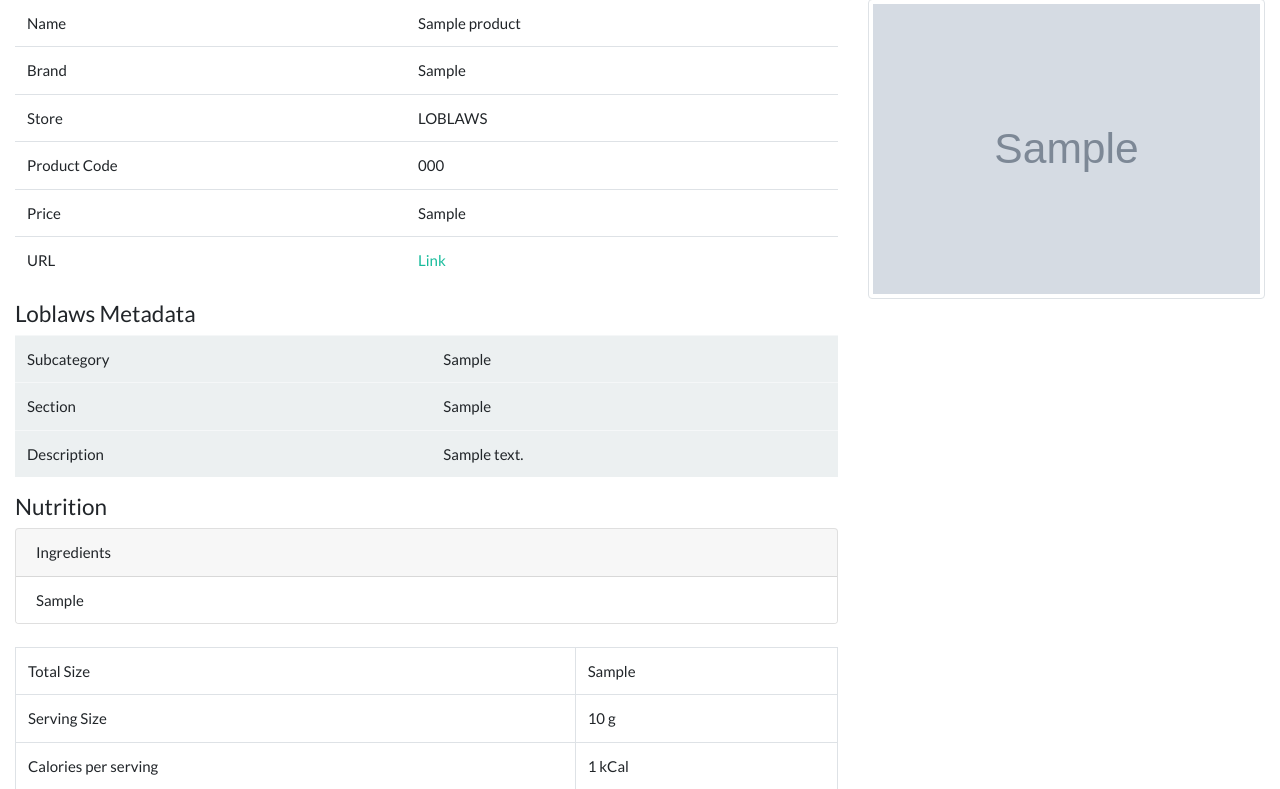
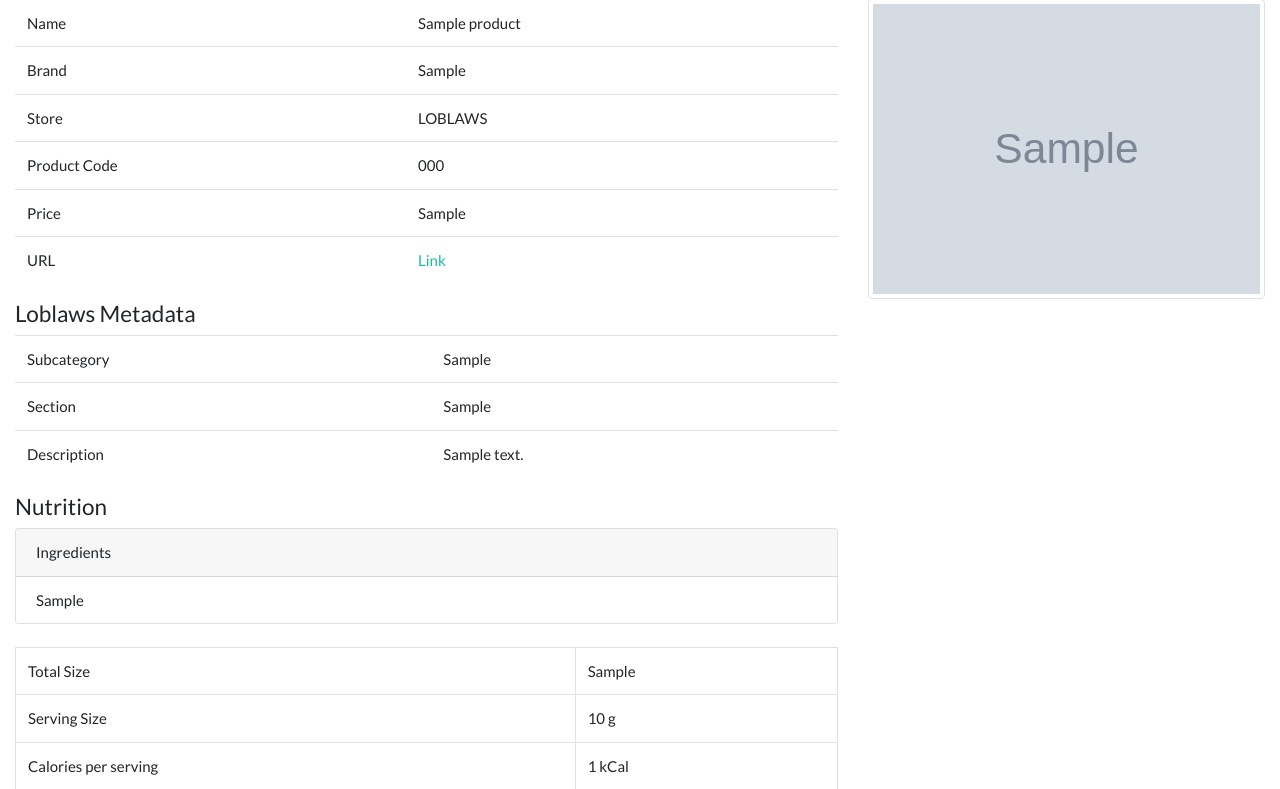
Before and after one commit to BFSSI-Bioinformatics-Lab/flaime, a Django app: template flaim/templates/product_browser/detail.html in a window 1280 px wide. Shown: the part 272-1061 px from the top of the page. Run offline with Django 3.2, Linux system fonts and the light colour scheme; tables that the repository leaves empty hold one stand-in row (values such as "Sample post"); the template is opened without the code that fills it: values that come from a table or form of the project are taken from there, most other values are stand-ins (such as "Sample title", 1, 10 or a date in 2020); grey boxes marked "Sample" are stand-in pictures; some libraries are stand-ins or nearby versions.

Commit message:
Table formatting

```diff
--- a/flaim/templates/product_browser/loblaws_detail.html
+++ b/flaim/templates/product_browser/loblaws_detail.html
@@ -1,17 +1,17 @@
 {% block content %}
     <h4>Loblaws Metadata</h4>
-    <table class="table table-light">
+    <table class="table table-hover">
         <tbody>
         <tr>
-            <td>Subcategory</td>
+            <td class="row-label">Subcategory</td>
             <td>{{ product.loblaws_product.subcategory }}</td>
         </tr>
         <tr>
-            <td>Section</td>
+            <td class="row-label">Section</td>
             <td>{{ product.loblaws_product.section }}</td>
         </tr>
         <tr>
-            <td>Description</td>
+            <td class="row-label">Description</td>
             <td>{{ product.loblaws_product.description }}</td>
         </tr>
         </tbody>
```
